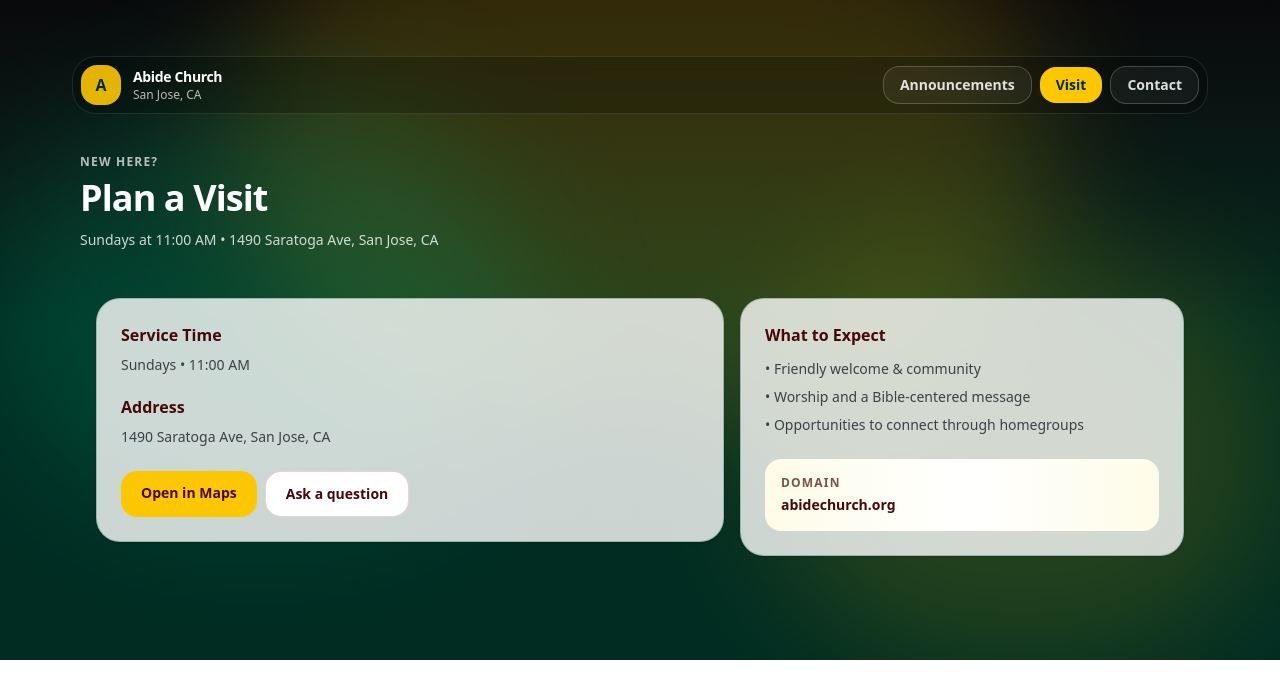
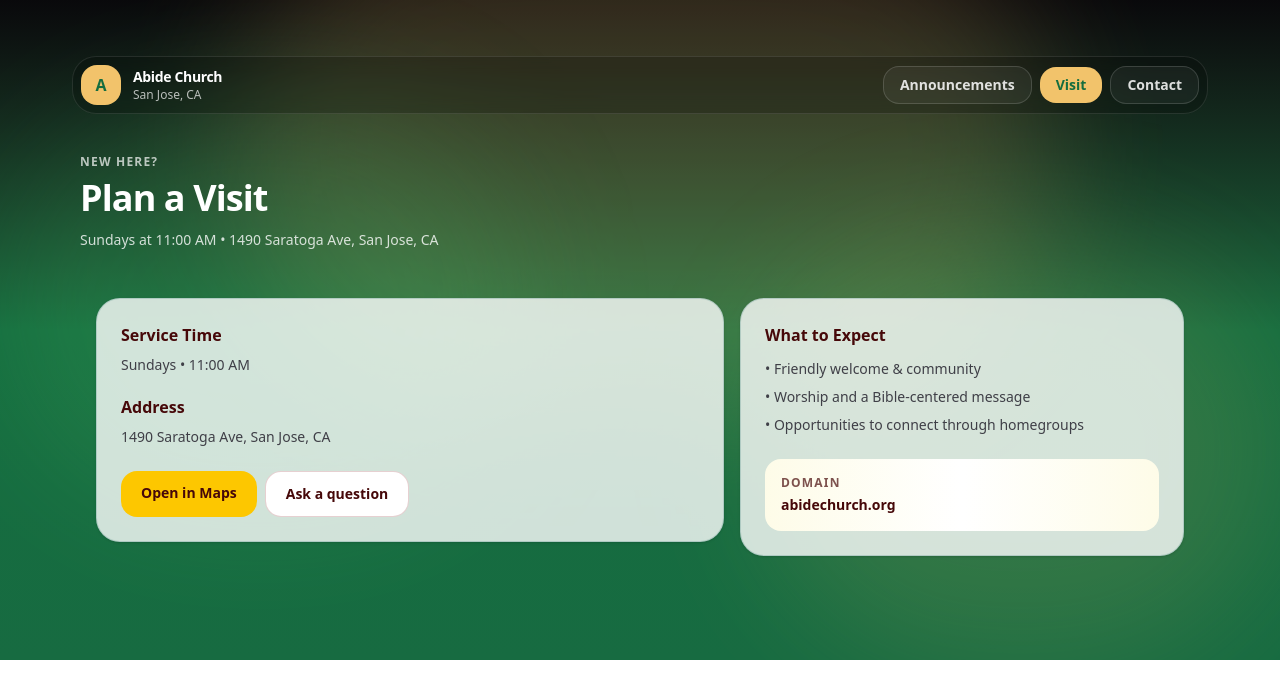
Before and after one commit to lugeorge8/abide, a Next.js app: page /visit in a window 1280 px wide. Shown: the top 698 px of the page. Built offline with nearby package versions, Linux system fonts and the light colour scheme.

Commit message:
Use extracted Abide palette tokens in shared shell

```diff
--- a/src/components/site-shell.tsx
+++ b/src/components/site-shell.tsx
@@ -2,14 +2,14 @@
 
 export function SiteHeader({ active }: { active?: "ann" | "visit" | "contact" }) {
   const base =
-    "rounded-2xl border border-white/20 bg-white/5 px-4 py-2 text-sm font-semibold text-white/85 hover:bg-white/10";
+    "rounded-2xl border border-white/15 bg-white/5 px-4 py-2 text-sm font-semibold text-white/85 hover:bg-white/10";
   const activeCls =
-    "rounded-2xl bg-yellow-400 px-4 py-2 text-sm font-semibold text-emerald-950";
+    "rounded-2xl bg-abide-gold px-4 py-2 text-sm font-semibold text-abide-deep";
 
   return (
     <header className="sticky top-0 z-20 -mx-2 flex items-center justify-between gap-4 rounded-3xl border border-white/10 bg-black/20 px-2 py-2 backdrop-blur">
       <Link href="/" className="flex items-center gap-3">
-        <div className="grid h-10 w-10 place-items-center rounded-2xl bg-yellow-400/90 font-black text-emerald-950">
+        <div className="grid h-10 w-10 place-items-center rounded-2xl bg-abide-gold font-black text-abide-deep">
           A
         </div>
         <div>
@@ -49,11 +49,11 @@
   return (
     <div className="min-h-screen text-white">
       <div className="relative overflow-hidden">
-        <div className="absolute inset-0 bg-gradient-to-b from-zinc-950 via-emerald-950 to-emerald-950" />
+        <div className="absolute inset-0 bg-gradient-to-b from-zinc-950 via-abide-deep to-abide-deep-2" />
         <div className="absolute inset-0 opacity-70">
-          <div className="absolute -top-28 left-1/2 h-[520px] w-[820px] -translate-x-1/2 rounded-full bg-yellow-400/25 blur-3xl" />
-          <div className="absolute left-0 top-24 h-[420px] w-[520px] rounded-full bg-emerald-500/25 blur-3xl" />
-          <div className="absolute bottom-0 right-0 h-[420px] w-[520px] rounded-full bg-yellow-400/20 blur-3xl" />
+          <div className="absolute -top-28 left-1/2 h-[520px] w-[820px] -translate-x-1/2 rounded-full bg-abide-gold/25 blur-3xl" />
+          <div className="absolute left-0 top-24 h-[420px] w-[520px] rounded-full bg-abide-accent/20 blur-3xl" />
+          <div className="absolute bottom-0 right-0 h-[420px] w-[520px] rounded-full bg-abide-gold/18 blur-3xl" />
         </div>
 
         <div className="relative mx-auto w-full max-w-6xl px-4 py-10 sm:py-14">
@@ -74,7 +74,7 @@
 
 export function Card({ children }: { children: React.ReactNode }) {
   return (
-    <div className="rounded-3xl border border-emerald-900/25 bg-white/80 p-6 text-zinc-900 shadow-sm">
+    <div className="rounded-3xl border border-abide-teal/25 bg-white/80 p-6 text-zinc-900 shadow-sm">
       {children}
     </div>
   );
```
